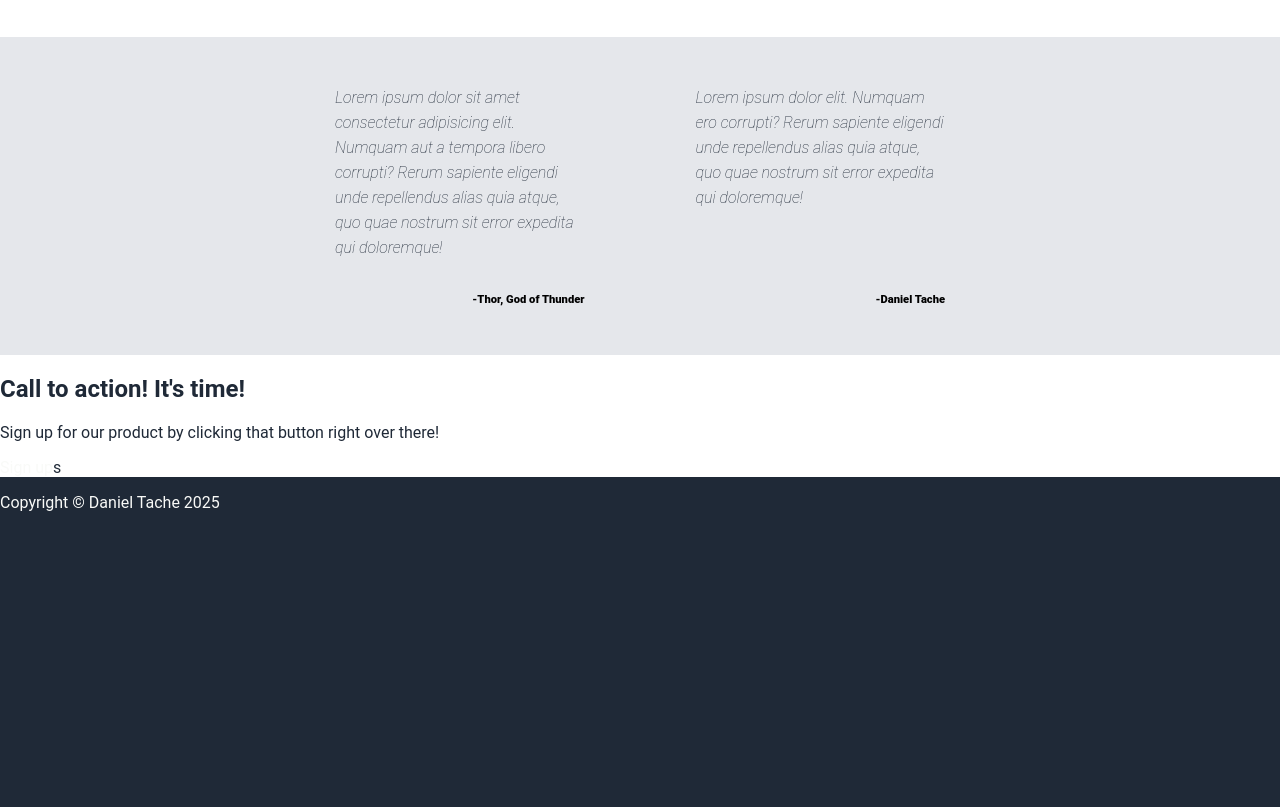
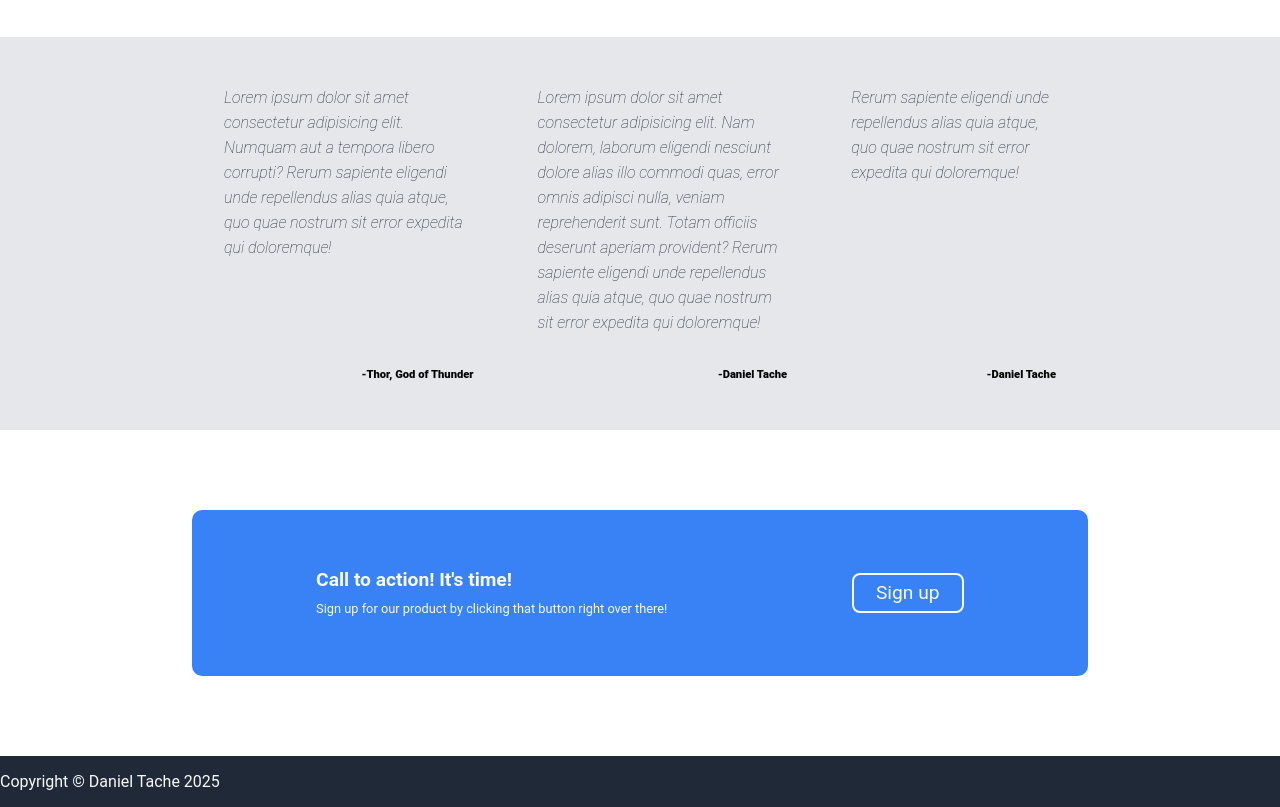
Before and after one commit to Dores12/landing-page, a plain HTML site: page index.html in a window 1280 px wide. Shown: the part 965-1772 px from the top of the page. Before the commit the page ends 1493 px from the top, so only its background shows below. Drawn offline with Linux system fonts and the light colour scheme.

Commit message:
styling section3, add cta button

```diff
--- a/index.html
+++ b/index.html
@@ -55,20 +55,27 @@
                     <p class="author">-Thor, God of Thunder</p>
                 </div>
                 <div>
-                    <p>Lorem ipsum dolor elit. Numquam ero corrupti? Rerum sapiente eligendi unde repellendus alias quia atque, quo quae nostrum sit error expedita qui doloremque!</p>
+                    <p>Lorem ipsum dolor sit amet consectetur adipisicing elit. Nam dolorem, laborum eligendi nesciunt dolore alias illo commodi quas, error omnis adipisci nulla, veniam reprehenderit sunt. Totam officiis deserunt aperiam provident? Rerum sapiente eligendi unde repellendus alias quia atque, quo quae nostrum sit error expedita qui doloremque!</p>
+                    <p class="author">-Daniel Tache</p>
+                </div>
+                <div>
+                    <p>Rerum sapiente eligendi unde repellendus alias quia atque, quo quae nostrum sit error expedita qui doloremque!</p>
                     <p class="author">-Daniel Tache</p>
                 </div>
 
             </div>
         </div>
 
-        <div class="cta">
-            <div class="cta-text">
-                <h2>Call to action! It's time!</h2>
-                <p>Sign up for our product by clicking that button right over there!</p>
+        <div class="section3">
+            <div class="cta">
+                <div class="cta-text">
+                    <h2>Call to action! It's time!</h2>
+                    <p>Sign up for our product by clicking that button right over there!</p>
+                </div>
+                <a href="#">Sign up</a>
             </div>
-            <a href="#">Sign up</a>s
         </div>
+
     </main>
 
     <footer>
--- a/style/style.css
+++ b/style/style.css
@@ -142,6 +142,7 @@ main {
     line-height: 25px;
     display: flex;
     justify-content: space-evenly;
+    gap: 4rem;
 }
 
 .reviews div {
@@ -158,3 +159,33 @@ main {
     font-size: .7rem;
     color: black;
 }
+
+.section3 {
+  max-width: 70vw;
+  margin: 0 auto;
+  padding: 5rem 0;
+}
+
+.cta {
+    background-color: #3882F6;
+    padding: 3rem 2rem;
+    color: #f9faf8;
+    font-size: .8rem;
+    border-radius: 10px;
+    display: flex;
+    justify-content: space-around;
+    align-items: center;
+    line-height: .8rem;
+}
+
+.cta a {
+    font-size: 1.2rem;
+    border-radius: 8px;
+    border: #f9faf8 2px solid;
+    padding: .7rem 1.4rem;
+}
+
+.cta a:hover {
+    background-color: #f9faf8;
+    color: #3882F6;
+}
```
